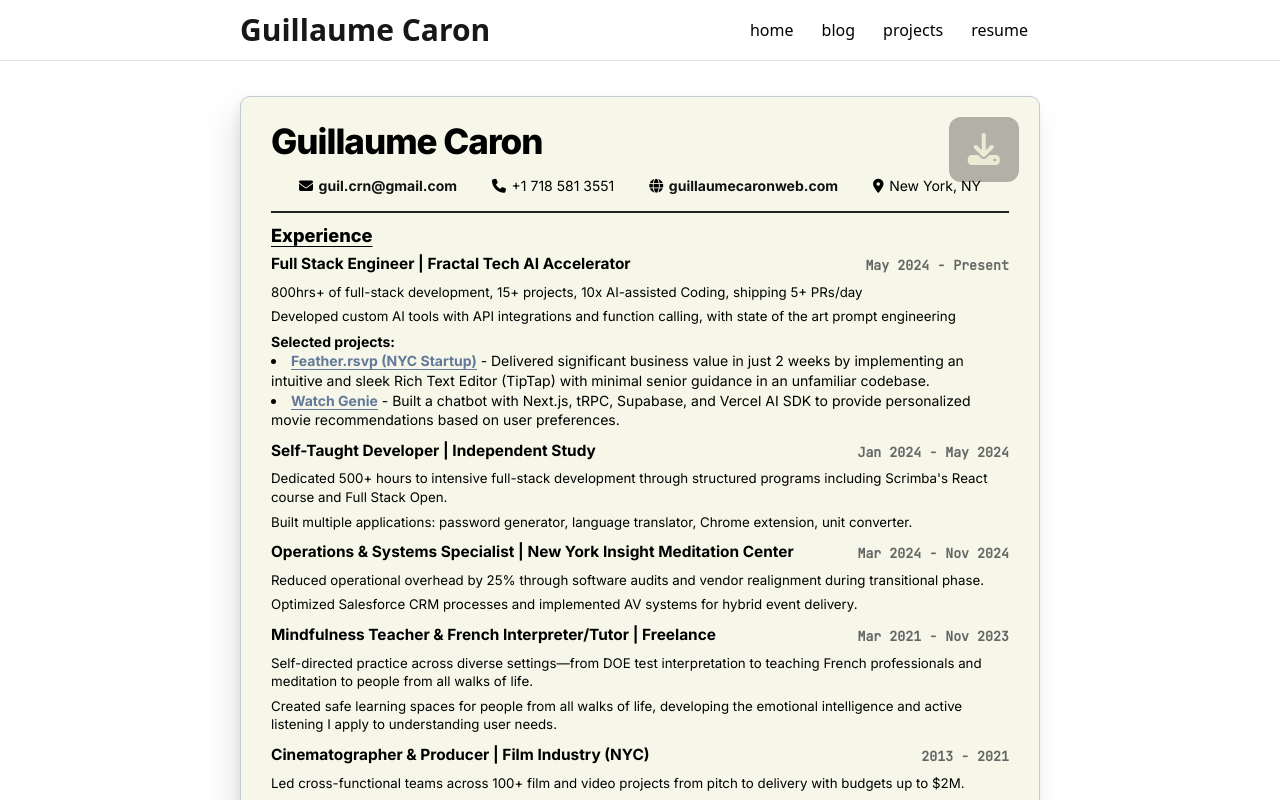
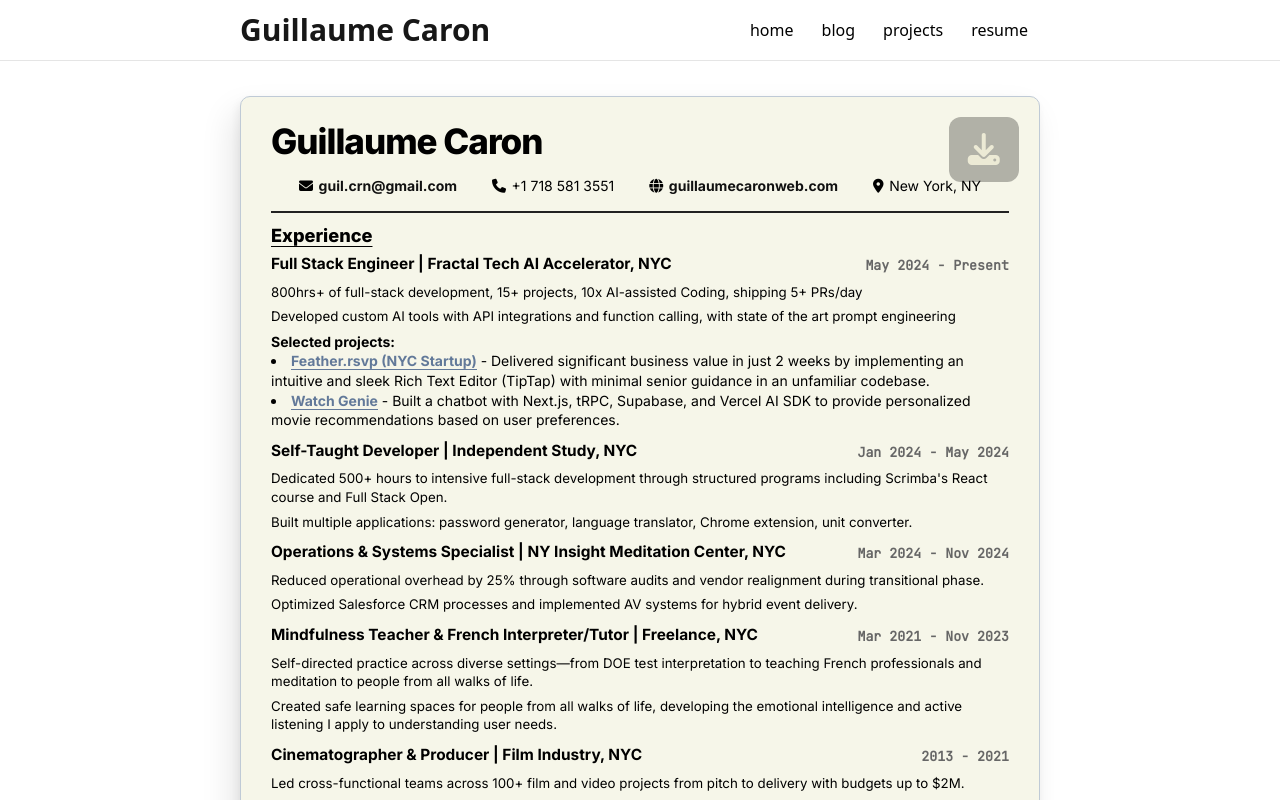
Before and after one commit to guy-car/portfolio-guillaume-caron, a Next.js app: page /resume in a window 1280 px wide. Shown: the top 800 px of the page. Built offline with nearby package versions, Linux system fonts and the light colour scheme.

Commit message:
add nyc after job titles

```diff
--- a/app/resume/page.tsx
+++ b/app/resume/page.tsx
@@ -322,7 +322,7 @@ export default function ResumePage() {
 
               <div className="experience-item">
                 <div className="job-header">
-                  <div className="job-title-company">Full Stack Engineer | Fractal Tech AI Accelerator</div>
+                  <div className="job-title-company">Full Stack Engineer | Fractal Tech AI Accelerator, NYC</div>
                   <div className="date-location">May 2024 - Present</div>
                 </div>
                 <div className="job-description">
@@ -337,7 +337,7 @@ export default function ResumePage() {
 
               <div className="experience-item">
                 <div className="job-header">
-                  <div className="job-title-company">Self-Taught Developer | Independent Study</div>
+                  <div className="job-title-company">Self-Taught Developer | Independent Study, NYC</div>
                   <div className="date-location">Jan 2024 - May 2024</div>
                 </div>
                 <div className="job-description">
@@ -348,7 +348,7 @@ export default function ResumePage() {
 
               <div className="experience-item">
                 <div className="job-header">
-                  <div className="job-title-company">Operations & Systems Specialist | New York Insight Meditation Center</div>
+                  <div className="job-title-company">Operations & Systems Specialist | NY Insight Meditation Center, NYC</div>
                   <div className="date-location">Mar 2024 - Nov 2024</div>
                 </div>
                 <div className="job-description">
@@ -359,7 +359,7 @@ export default function ResumePage() {
 
               <div className="experience-item">
                 <div className="job-header">
-                  <div className="job-title-company">Mindfulness Teacher & French Interpreter/Tutor | Freelance</div>
+                  <div className="job-title-company">Mindfulness Teacher & French Interpreter/Tutor | Freelance, NYC</div>
                   <div className="date-location">Mar 2021 - Nov 2023</div>
                 </div>
                 <div className="job-description">
@@ -370,7 +370,7 @@ export default function ResumePage() {
 
               <div className="experience-item">
                 <div className="job-header">
-                  <div className="job-title-company">Cinematographer & Producer | Film Industry (NYC)</div>
+                  <div className="job-title-company">Cinematographer & Producer | Film Industry, NYC</div>
                   <div className="date-location">2013 - 2021</div>
                 </div>
                 <div className="job-description">
```
